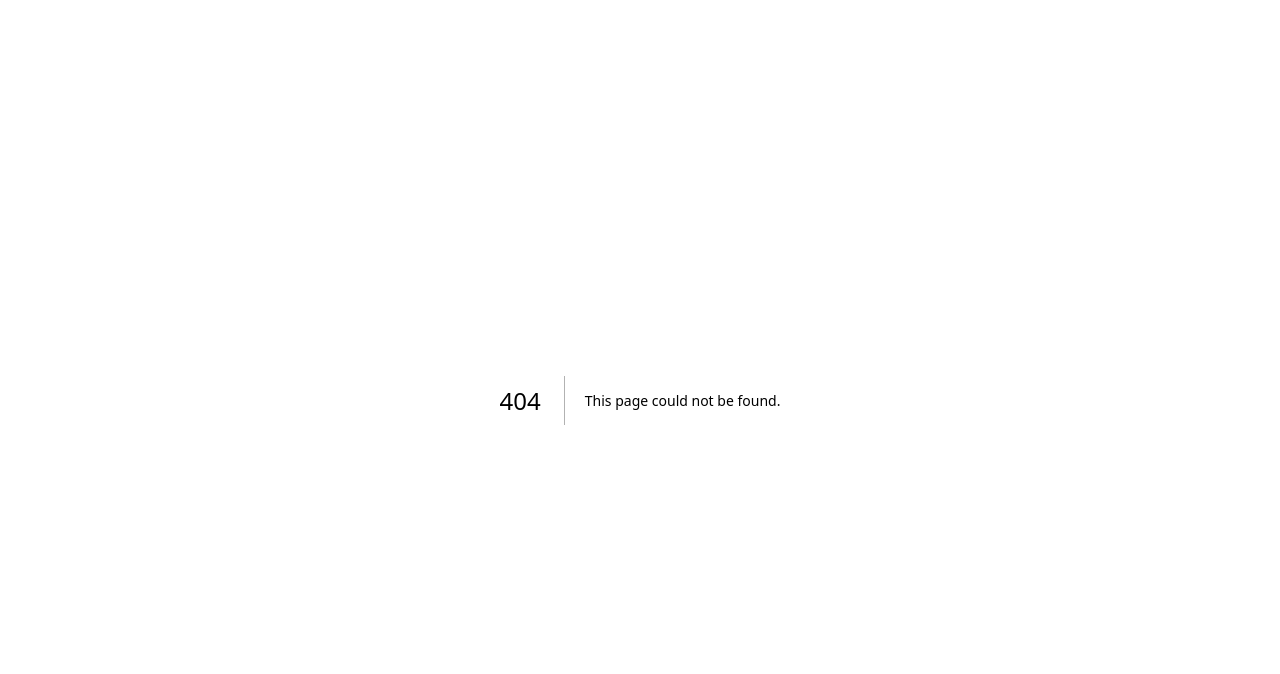
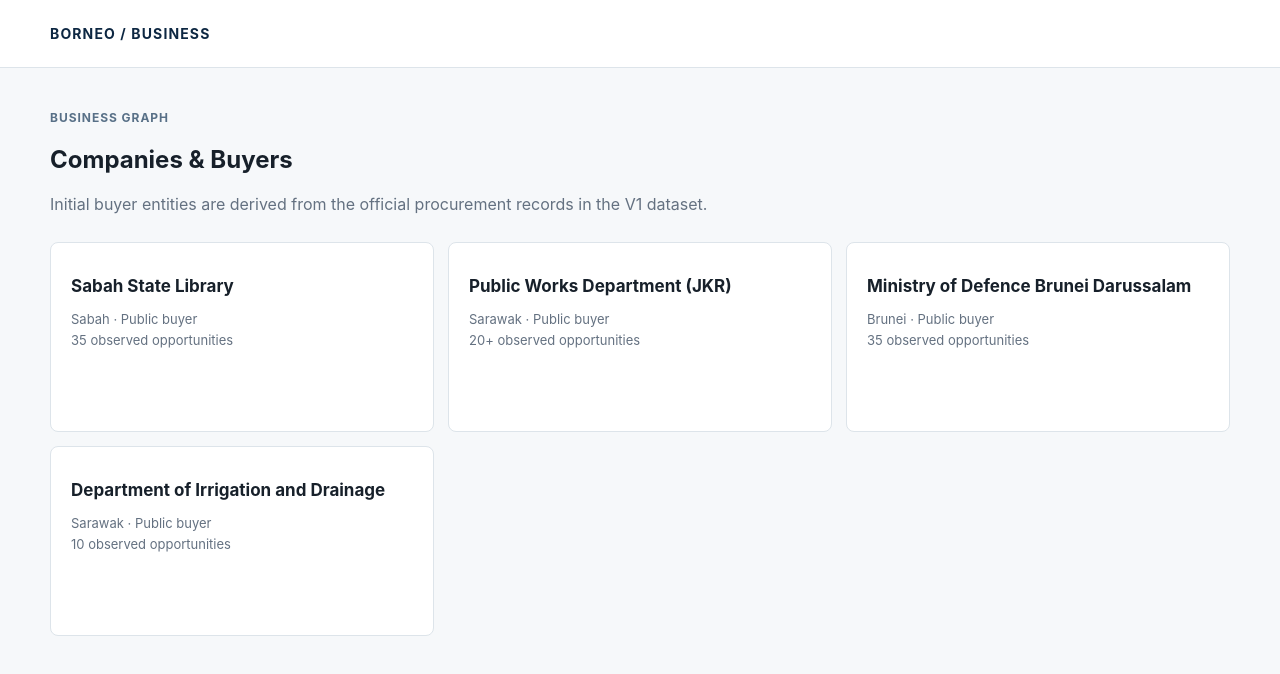
Before and after one commit to coding-guys99/Codex-test-, a Next.js app: page /companies in a window 1280 px wide. Before the commit this address had no page. Shown: the top 674 px of the page. Built offline with nearby package versions, Linux system fonts and the light colour scheme.

Commit message:
Add buyer and company graph surface

```diff
--- /dev/null
+++ b/app/companies/page.tsx
@@ -0,0 +1,3 @@
+import Link from 'next/link';
+const companies=[['Sabah State Library','Sabah','Public buyer','35 observed opportunities'],['Public Works Department (JKR)','Sarawak','Public buyer','20+ observed opportunities'],['Ministry of Defence Brunei Darussalam','Brunei','Public buyer','35 observed opportunities'],['Department of Irrigation and Drainage','Sarawak','Public buyer','10 observed opportunities']];
+export default function Companies(){return <><header className="topbar"><div className="container nav"><Link className="brand" href="/">BORNEO / BUSINESS</Link></div></header><main className="section"><div className="container"><div className="eyebrow">Business graph</div><h2>Companies & Buyers</h2><p className="sub">Initial buyer entities are derived from the official procurement records in the V1 dataset.</p><div className="grid">{companies.map(c=><div className="card" key={c[0]}><div className="title">{c[0]}</div><div className="meta">{c[1]} · {c[2]}<br/>{c[3]}</div></div>)}</div></div></main></>}
```
